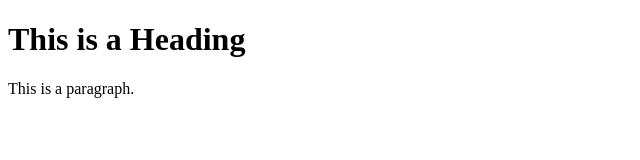
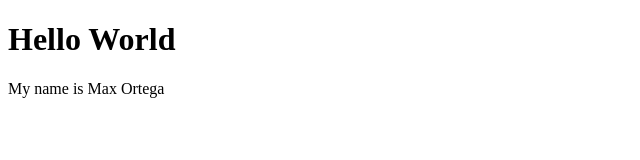
Before and after one commit to maximillianoortega-boop/MaximillianoOrtega.github.io, a plain HTML site: page index.html in a window 1280 px wide. Shown: the whole page, without its empty margins (0-640 px from the left). Drawn offline with Linux system fonts and the light colour scheme.

Commit message:
Update index.html

```diff
--- a/index.html
+++ b/index.html
@@ -4,7 +4,7 @@
 	<title>Max Ortega's Hello World</title>
 </head>
 <body>
-	<h1>This is a Heading</h1>
-	<p>This is a paragraph.</p>
+	<h1>Hello World</h1>
+	<p>My name is Max Ortega</p>
 </body>
 </html>
```
